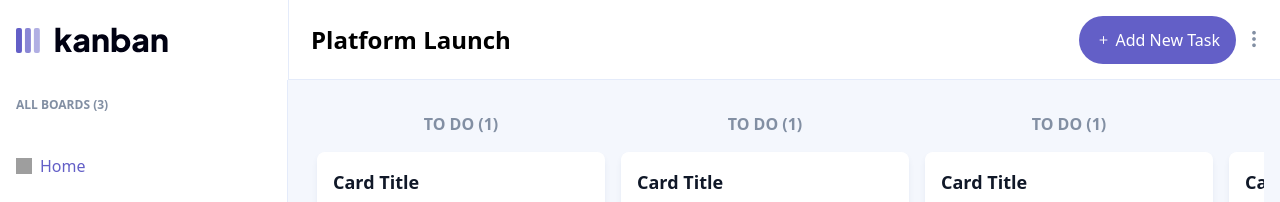
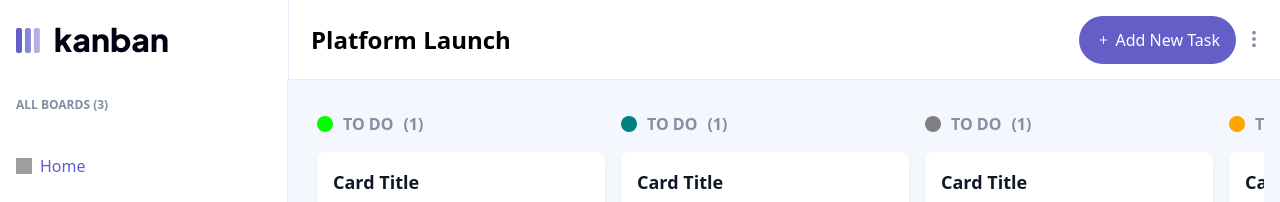
Before and after one commit to momin-riyadh/kanban-task, a React (Vite) app in the folder client/: page / in a window 1280 px wide. Shown: the top 202 px of the page. Built offline with nearby package versions, Linux system fonts and the light colour scheme; grey boxes are pictures that could not be loaded.

Commit message:
fix and deploy new column

```diff
--- a/client/src/components/pages/Dashboard.jsx
+++ b/client/src/components/pages/Dashboard.jsx
@@ -48,7 +48,10 @@ const Dashboard = () => {
                     <div className="single-column flex-shrink-0 w-2xs">
                         <div className="column-header text-center">
                             <h2 className="text-[16px] font-semibold mb-4 text-[#828FA3] uppercase">
-                                To Do (1)
+                                <div className="flex gap-2.5 justify-start items-center">
+                                    <span className="w-4 h-4 rounded-full bg-[lime] inline-block"></span> <span className="h-lh">To
+                                    Do </span> (1)
+                                </div>
                             </h2>
                         </div>
                         <div className="column-body flex flex-col gap-4">
@@ -61,7 +64,10 @@ const Dashboard = () => {
                     <div className="single-column flex-shrink-0 w-2xs">
                         <div className="column-header text-center">
                             <h2 className="text-[16px] font-semibold mb-4 text-[#828FA3] uppercase">
-                                To Do (1)
+                                <div className="flex gap-2.5 justify-start items-center">
+                                    <span className="w-4 h-4 rounded-full bg-[teal] inline-block"></span> <span className="h-lh">To
+                                    Do </span> (1)
+                                </div>
                             </h2>
                         </div>
                         <div className="column-body">
@@ -74,7 +80,10 @@ const Dashboard = () => {
                     <div className="single-column flex-shrink-0 w-2xs">
                         <div className="column-header text-center">
                             <h2 className="text-[16px] font-semibold mb-4 text-[#828FA3] uppercase">
-                                To Do (1)
+                                <div className="flex gap-2.5 justify-start items-center">
+                                    <span className="w-4 h-4 rounded-full bg-[gray] inline-block"></span> <span className="h-lh">To
+                                    Do </span> (1)
+                                </div>
                             </h2>
                         </div>
                         <div className="column-body">
@@ -87,7 +96,10 @@ const Dashboard = () => {
                     <div className="single-column flex-shrink-0 w-2xs">
                         <div className="column-header text-center">
                             <h2 className="text-[16px] font-semibold mb-4 text-[#828FA3] uppercase">
-                                To Do (1)
+                                <div className="flex gap-2.5 justify-start items-center">
+                                    <span className="w-4 h-4 rounded-full bg-[orange] inline-block"></span> <span className="h-lh">To
+                                    Do </span> (1)
+                                </div>
                             </h2>
                         </div>
                         <div className="column-body">
@@ -100,7 +112,10 @@ const Dashboard = () => {
                     <div className="single-column flex-shrink-0 w-2xs">
                         <div className="column-header text-center">
                             <h2 className="text-[16px] font-semibold mb-4 text-[#828FA3] uppercase">
-                                To Do (1)
+                                <div className="flex gap-2.5 justify-start items-center">
+                                    <span className="w-4 h-4 rounded-full bg-[olive] inline-block"></span> <span className="h-lh">To
+                                    Do </span> (1)
+                                </div>
                             </h2>
                         </div>
                         <div className="column-body">
@@ -113,7 +128,10 @@ const Dashboard = () => {
                     <div className="single-column flex-shrink-0 w-2xs">
                         <div className="column-header text-center">
                             <h2 className="text-[16px] font-semibold mb-4 text-[#828FA3] uppercase">
-                                To Do (1)
+                                <div className="flex gap-2.5 justify-start items-center">
+                                    <span className="w-4 h-4 rounded-full bg-[olive] inline-block"></span> <span className="h-lh">To
+                                    Do </span> (1)
+                                </div>
                             </h2>
                         </div>
                         <div className="column-body">
@@ -126,7 +144,10 @@ const Dashboard = () => {
                     <div className="single-column flex-shrink-0 w-2xs">
                         <div className="column-header text-center">
                             <h2 className="text-[16px] font-semibold mb-4 text-[#828FA3] uppercase">
-                                To Do (1)
+                                <div className="flex gap-2.5 justify-start items-center">
+                                    <span className="w-4 h-4 rounded-full bg-[crimson] inline-block"></span> <span className="h-lh">To
+                                    Do </span> (1)
+                                </div>
                             </h2>
                         </div>
                         <div className="column-body">
```
